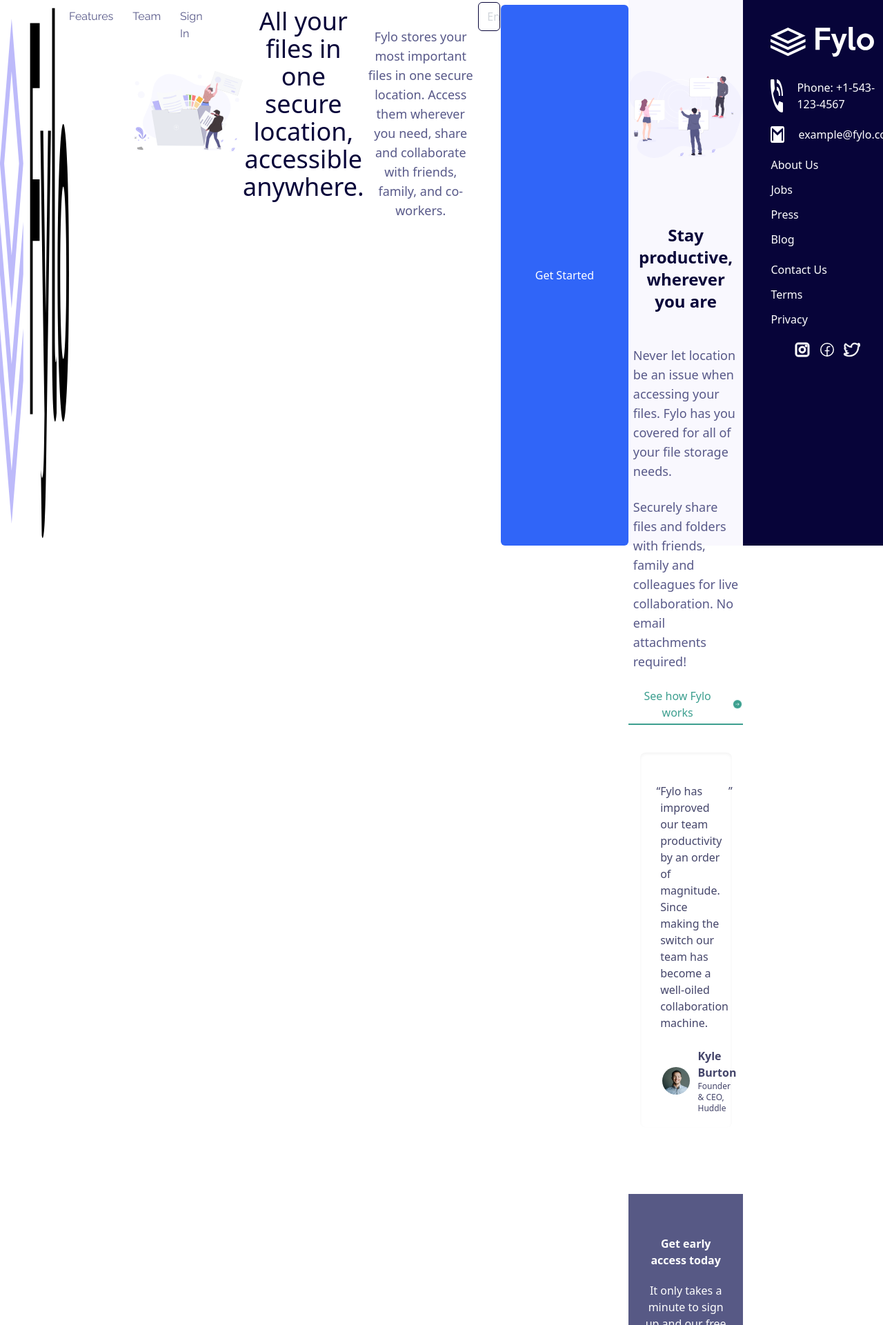
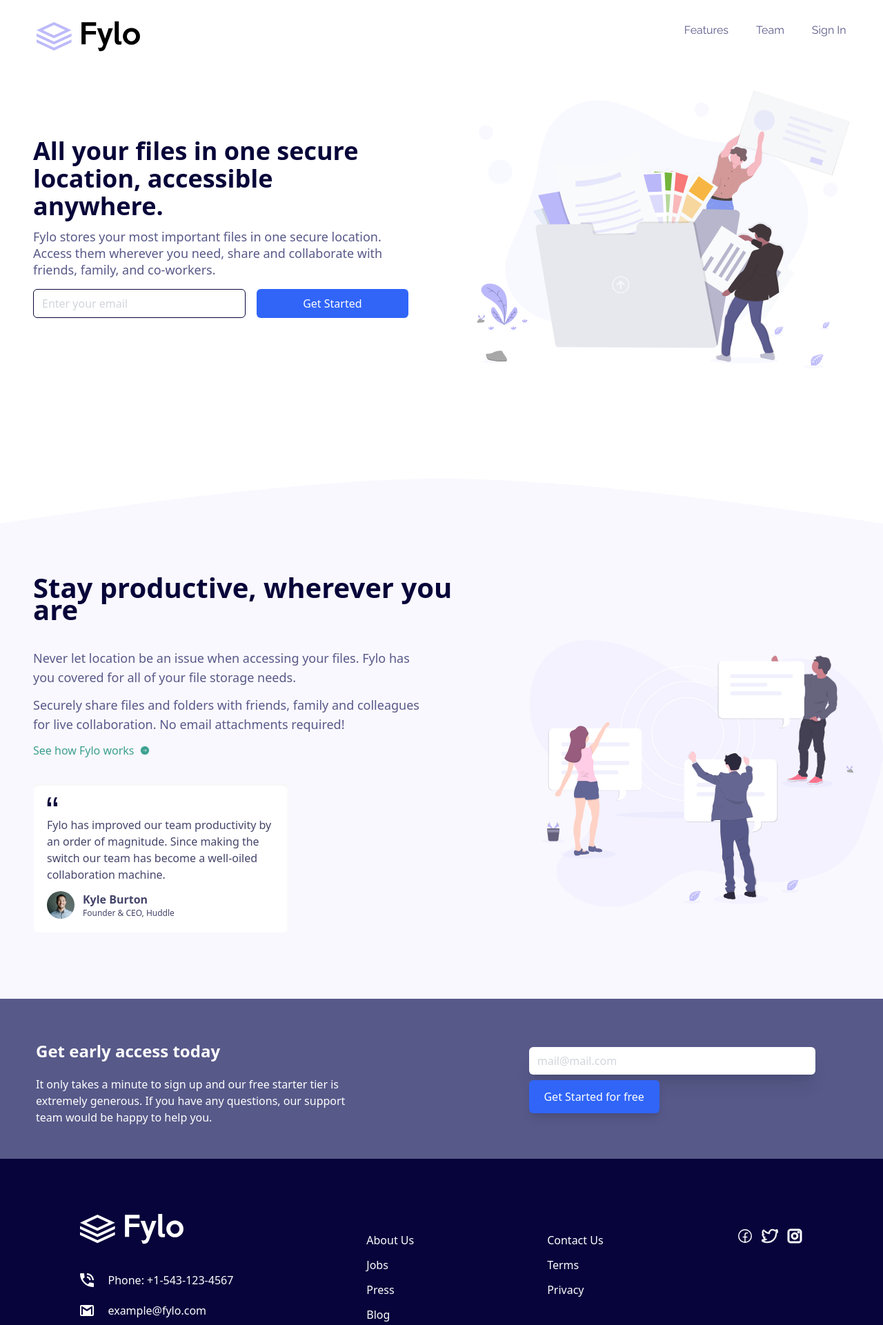
Before and after one commit to jhonalexispb/reto-7, a plain HTML site: page index.html in a window 1280 px wide. Shown: the part 9-1930 px from the top of the page at 69% size. Drawn offline with nearby package versions, Linux system fonts and the light colour scheme.

Commit message:
Modo desktop

```diff
--- a/index.html
+++ b/index.html
@@ -27,79 +27,67 @@
   <script src="https://cdn.tailwindcss.com"></script>
 </head>
 
-<body class="h-lvh flex flex-col md:flex-row m-auto"">
-  <header class=" flex justify-between w-11/12 mx-auto mt-5 ">
-  <img width=" 100px" src="/images/logo.svg" alt="logo" />
+<body class="h-lvh flex flex-col md:flex-col m-auto">
+  <header class=" flex justify-between w-11/12 mx-auto mt-5 md:pt-5">
+    <img class="w-[100px] md:w-[150px]" src="/images/logo.svg" alt="logo" />
     <nav class="flex">
-  <ul class="flex gap-7 content-center">
+      <ul class="flex gap-7 md:gap-10 content-center">
         <li><a class="font-raleway-400 text-[#585989]" href="#">Features</a></li>
         <li><a class="font-raleway-400 text-[#585989]" href="#">Team</a></li>
         <li><a class="font-raleway-400 text-[#585989]" href="#">Sign In</a></li>
       </ul>
     </nav>
   </header>
-
-<section class="mt-28">
-  <img class="max-w-full" src="/images/illustration-1.svg">
-</section>
-
-
-<h1 class="text-4xl text-[#070439] text-center flex justify-between w-11/12 mx-auto mt-5">
+  <section class="mt-28 md:mt-14  md:flex md:flex-row-reverse">
+    <img class="max-w-full md:w-[50%] md:px-12" src="/images/illustration-1.svg">
+    <div class="md:w-[50%] md:flex flex-col md:justify-center md:px-12">
+      <h1 class="text-4xl text-[#070439] font-bold text-center md:text-start flex justify-between w-11/12 md:w-[100%] mx-auto mt-5 md:mt-0">
         All your files in one secure location, accessible anywhere.
       </h1>
-
-<p class="text-lg text-[#585989] text-center flex justify-between w-11/12 mx-auto mt-12">
+      <p class="text-lg text-[#585989] text-center md:text-start flex justify-between w-11/12 mx-auto md:w-[100%] mt-12 md:mt-3 leading-6">
         Fylo stores your most important files in one secure location.
         Access them wherever you need, share and collaborate with friends,
         family, and co-workers.
       </p>
-
-<form class="flex flex-col max-w-full ">
-  <input class="border border-1 border-[#070439]  w-11/12 mx-auto mt-3 pl-3 py-2 rounded-md placeholder-gray-300"
+      <form class="flex flex-col md:flex-row md:gap-4 max-w-full">
+        <input class="border border-1 border-[#070439] w-11/12 md:w-[130%] mx-auto mt-4 md:h-4/6 p-3  rounded-md placeholder-gray-300"
           placeholder="Enter your email">
-</form>
-
-<button class="bg-[#3065F8] w-11/12 mx-auto mt-4 text-white p-3 rounded-md mb-30">
+        <button class="bg-[#3065F8] w-11/12 mx-auto mt-4 md:h-4/6 md:flex md:items-center md:justify-center text-white p-3 rounded-md mb-30">
           Get Started
         </button>
-
-<div class="bg-[#F9F8FE]">
-
-  <section class="mt-28">
-    <img class="max-w-full" src="/images/illustration-2.svg">
+      </form>
+    </div>
   </section>
-
-  <h2 class="text-2xl text-[#070439] text-center flex justify-between w-11/12 mx-auto font-semibold mt-24">
+  <img class="w-[100%] md:hidden mt-5" src="/images/bg-curve-mobile.svg" alt="curve">
+  <img class="w-[100%] max-[767px]:hidden mt-40" src="/images/bg-curve-desktop.svg" alt="curve">
+  <div class="bg-[#F9F8FE] ">
+    <section class="md:flex md:flex-row-reverse">
+      <img class="max-w-full md:w-[40%]  md:object-contain" src="/images/illustration-2.svg">
+      <div class="md:w-[60%] px-3 md:px-12">
+        <h2 class="text-2xl md:text-[2.5rem] md:font-bold text-[#070439] text-center md:text-left w-11/12 md:w-[100%] mx-auto font-semibold mt-24 md:mt-10">
           Stay productive, wherever you are
         </h2>
-
-  <p class="text-lg text-[#585989] text-left flex justify-between w-11/12 mx-auto mt-12">
+        <p class="text-lg text-[#585989] text-left w-11/12 md:w-[85%] mx-auto md:mx-0 mt-12 md:mt-10">
           Never let location be an issue when accessing your files. Fylo has you
           covered for all of your file storage needs.
         </p>
-
-
-  <p class="text-lg text-[#585989] text-left flex justify-between w-11/12 mx-auto my-6">
+        <p class="text-lg text-[#585989] text-left w-11/12 md:w-[85%] mx-auto md:mx-0 my-6 md:my-3">
           Securely share files and folders with friends, family and colleagues for
           live collaboration. No email attachments required!
         </p>
-
-  <button class="flex items-center w-fit border-b-2 border-[#3C9F8F] pb-1 m-auto mb-10">
+        <button class="flex items-center w-fit border-b-2 border-[#3C9F8F] md:border-none md:mb-8 pb-1 m-auto md:mx-0  mb-10">
           <p class="text-[#3C9F8F] mr-2"> See how Fylo works</p>
           <img class="align-baseline" src="/images/icon-arrow.svg" alt="arrow">
         </button>
-
-
-  <div class="bg-white w-4/5 mx-auto p-5 rounded-lg shadow-inner mb-24">
-    <p>
-      <q class="text-base text-[#44456A] text-left flex justify-between w-11/12 mx-auto my-6"">
+        <div class="bg-white w-5/5 md:w-[55%] mx-auto md:mx-0 p-5 rounded-lg shadow-inner mb-24 md:flex md:flex-col md:items-start">
+          <img class="md:w-[5%] h-4" src="/images/icon-quotes.svg" alt="quotes">
+          <p class="text-base text-base text-[#44456A] text-left flex justify-between w-11/12 md:w-[100%] mt-3 mb-6 md:mb-3">
               Fylo has improved our team productivity by an order of magnitude. Since
               making the switch our team has become a well-oiled collaboration machine.
-      </q>
           </p>
           <div>
-      <div class=" flex">
-        <img class="inline-block h-10 w-10 rounded-full mx-3 my-auto" src="/images/avatar-testimonial.jpg" />
+            <div class="flex gap-3">
+              <img class="inline-block h-10 w-10 rounded-full  my-auto" src="/images/avatar-testimonial.jpg" />
               <div class="flex flex-col justify-center">
                 <p class="text-base text-[#44456A] font-bold ">Kyle Burton</p>
                 <p class="text text-[#44456A] text-xs">
@@ -108,44 +96,43 @@
               </div>
             </div>
           </div>
+      </section>
     </div>
-
-<div class="bg-[#575985] flex flex-col text-white justify-center mx-auto text-center p-5 pt-10">
-  <h2 class="mb-5 mt-5 font-bold">Get early access today</h2>
-  <p class="">
+    <div class="bg-[#575989] flex flex-col text-white justify-center text-center p-5 pt-10 md:pb-12 md:flex-row md:gap-x-44 md:items-center md:justify-center">
+      <div class="md:w-[50%] md:flex md:flex-col md:px-8">
+        <h2 class="mb-5 mt-5 font-bold md:text-left md:text-2xl">Get early access today</h2>
+        <p class="md:text-left md:text-base">
           It only takes a minute to sign up and our free starter tier is extremely generous.
           If you have any questions, our support team would be happy to help you.
         </p>
-  <form class="flex flex-col max-w-full ">
-    <input class="border border-1 border-[#070439]  w-11/12 mx-auto mt-3 pl-3 py-2 rounded-md placeholder-gray-300"
+      </div>
+      <form class="flex flex-col items-center md:items-start md:justify-end max-w-full md:w-[50%] md:px-10">
+        <input class="shadow-xl border-none  w-11/12 mt-3 pl-3 py-2 rounded-md placeholder-gray-300"
           placeholder="mail@mail.com">
-    <button type="submit" class="bg-[#3065F8] w-11/12 mx-auto mt-2 text-white p-3 rounded-md mb-30 mb-10">
+        <button type="submit" class="bg-[#3065F8] shadow-lg w-11/12 md:w-5/12 mt-2 text-white p-3 rounded-md mb-30 md:mb-0">
           Get Started for free
         </button>
       </form>
-
     </div>
-
-</div>
-
-
-<footer class="bg-[#070439] text-white pt-12 pl-10">
-  <img class="mb-8" width="150" src="/images/logo2.svg" alt="logo" />
-  <div>
-    <div class="flex ">
-      <img  src="/images/icon-phone.svg" />
-      <p class="ml-5">
+    <footer class="bg-[#07043b] text-white p-10 flex flex-col gap-10 md:flex-row md:justify-around md:items-baseline md:py-20">
+      <div class="flex flex-col gap-10">
+        <img width="150" src="/images/logo2.svg" alt="logo" />
+        <div class="flex flex-col gap-5">
+          <div class="flex gap-5 items-center">
+            <img class="w-[20px]" src="/images/icon-phone.svg" />
+            <p>
               Phone: +1-543-123-4567
             </p>
           </div>
-    <div class="flex mt-5 mb-5">
-      <img src="/images/icon-email.svg" />
-      <p class="ml-5 ">
+          <div class="flex gap-5 items-center">
+            <img class="w-[20px]" src="/images/icon-email.svg" />
+            <p>
               example@fylo.com
             </p>
           </div>
-
-    <nav class="flex mb-5">
+        </div>
+      </div>
+      <nav>
         <ul class="flex flex-col gap-3">
           <li>
             <a href="#">About Us</a>
@@ -161,8 +148,7 @@
           </li>
         </ul>
       </nav>
-
-    <nav class="flex mb-5">
+      <nav>
         <ul class="flex flex-col gap-3">
           <li>
             <a href="#">Contact Us</a>
@@ -175,20 +161,11 @@
           </li>
         </ul>
       </nav>
-
-    <div>
-
-    </div>
-  </div>
-
-  <div class="flex gap-3 mx-auto justify-center">
-    <img  width="24" src="/images/inst.svg" />
+      <div class="flex gap-3 justify-center">
         <img  width="24" src="/images/fb.svg" />
         <img  width="24" src="/images/twtt.svg" />
+        <img  width="24" src="/images/inst.svg" />
       </div>
-
     </footer>
-
   </body>
-
 </html>
```
Lines whose indentation alone changed are shown as unchanged.
